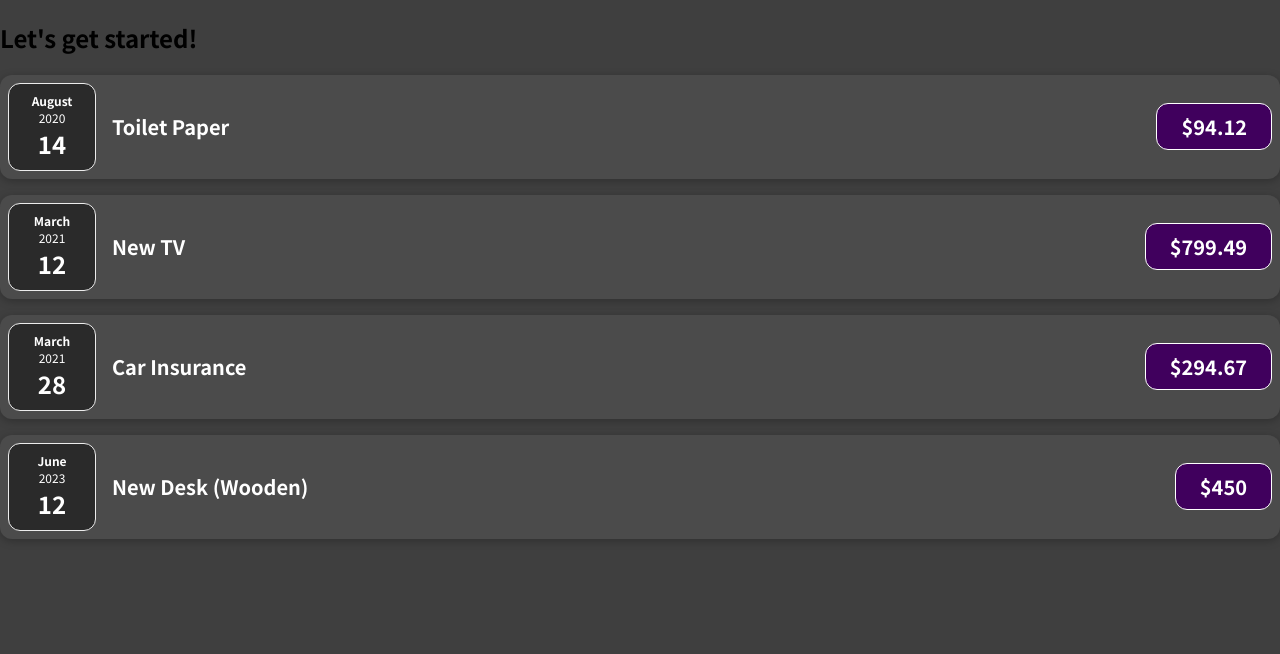
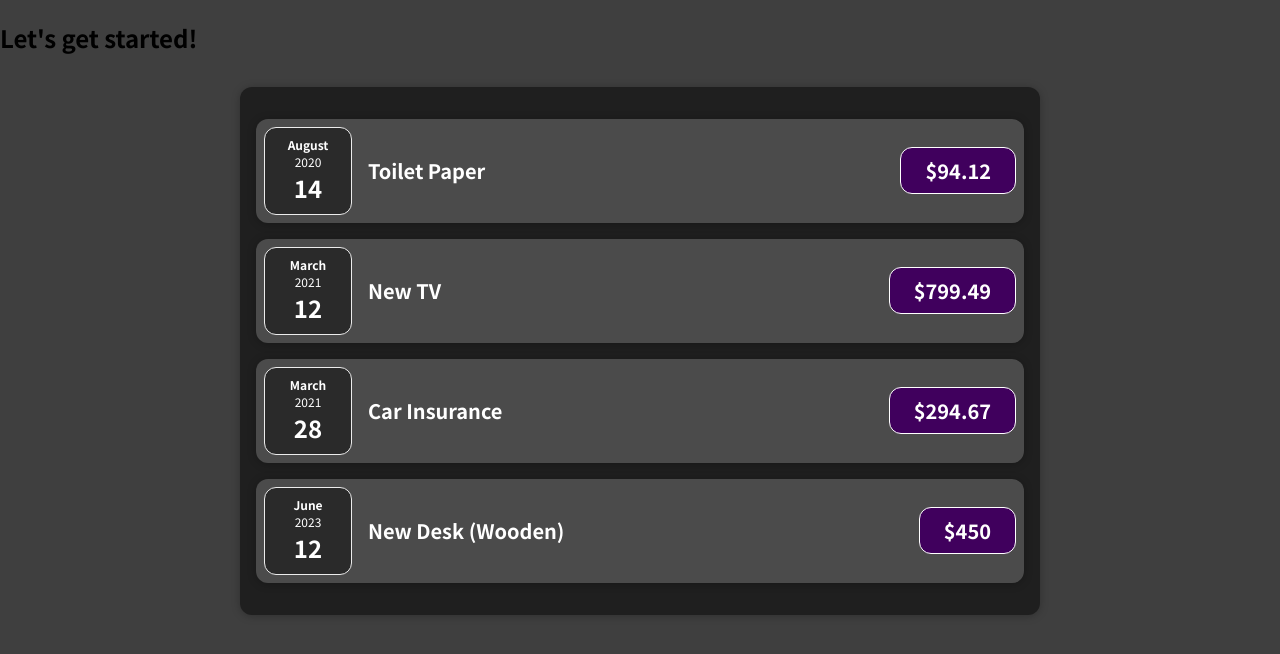
Before and after one commit to DakiTheBest/react-kurs-1, a JavaScript app: page / in a window 1280 px wide. Shown: the top 654 px of the page. Built offline with nearby package versions, Linux system fonts and the light colour scheme.

Commit message:
props.children :O

```diff
--- /dev/null
+++ b/src/components/Card.css
@@ -0,0 +1,4 @@
+.card {
+  border-radius: 12px;
+  box-shadow: 0 1px 8px rgba(0, 0, 0, 0.25);
+}
--- /dev/null
+++ b/src/components/Card.js
@@ -0,0 +1,8 @@
+import "./Card.css";
+
+const Card = (props) => {
+  const classes = "card " + props.className;
+  return <div className={classes}>{props.children}</div>;
+};
+
+export default Card;
--- a/src/components/ExpenseItem.css
+++ b/src/components/ExpenseItem.css
@@ -2,10 +2,8 @@
   display: flex;
   justify-content: space-between;
   align-items: center;
-  box-shadow: 0 2px 8px rgba(0, 0, 0, 0.25);
   padding: 0.5rem;
   margin: 1rem 0;
-  border-radius: 12px;
   background-color: #4b4b4b;
 }
 
--- a/src/components/ExpenseItem.js
+++ b/src/components/ExpenseItem.js
@@ -1,15 +1,16 @@
+import Card from "./Card";
 import ExpenseDate from "./ExpenseDate";
 import "./ExpenseItem.css";
 
 const ExpenseItem = (props) => {
   return (
-    <div className="expense-item">
+    <Card className="expense-item">
       <ExpenseDate date={props.date} />
       <div className="expense-item__description">
         <h2>{props.title}</h2>
         <div className="expense-item__price">${props.amount}</div>
       </div>
-    </div>
+    </Card>
   );
 };
 
--- a/src/components/Expenses.css
+++ b/src/components/Expenses.css
@@ -0,0 +1,7 @@
+.expenses {
+    padding: 1rem;
+    background-color: rgb(31, 31, 31);
+    margin: 2rem auto;
+    width: 50rem;
+    max-width: 95%;
+  }
--- a/src/components/Expenses.js
+++ b/src/components/Expenses.js
@@ -1,9 +1,10 @@
 import ExpenseItem from "./ExpenseItem";
+import Card from "./Card";
 import "./Expenses.css";
 
 const Expenses = (props) => {
   return (
-    <div className="expenses">
+    <Card className="expenses">
       <ExpenseItem
         title={props.items[0].title}
         amount={props.items[0].amount}
@@ -24,7 +25,7 @@
         amount={props.items[3].amount}
         date={props.items[3].date}
       />
-    </div>
+    </Card>
   );
 };
 
```
